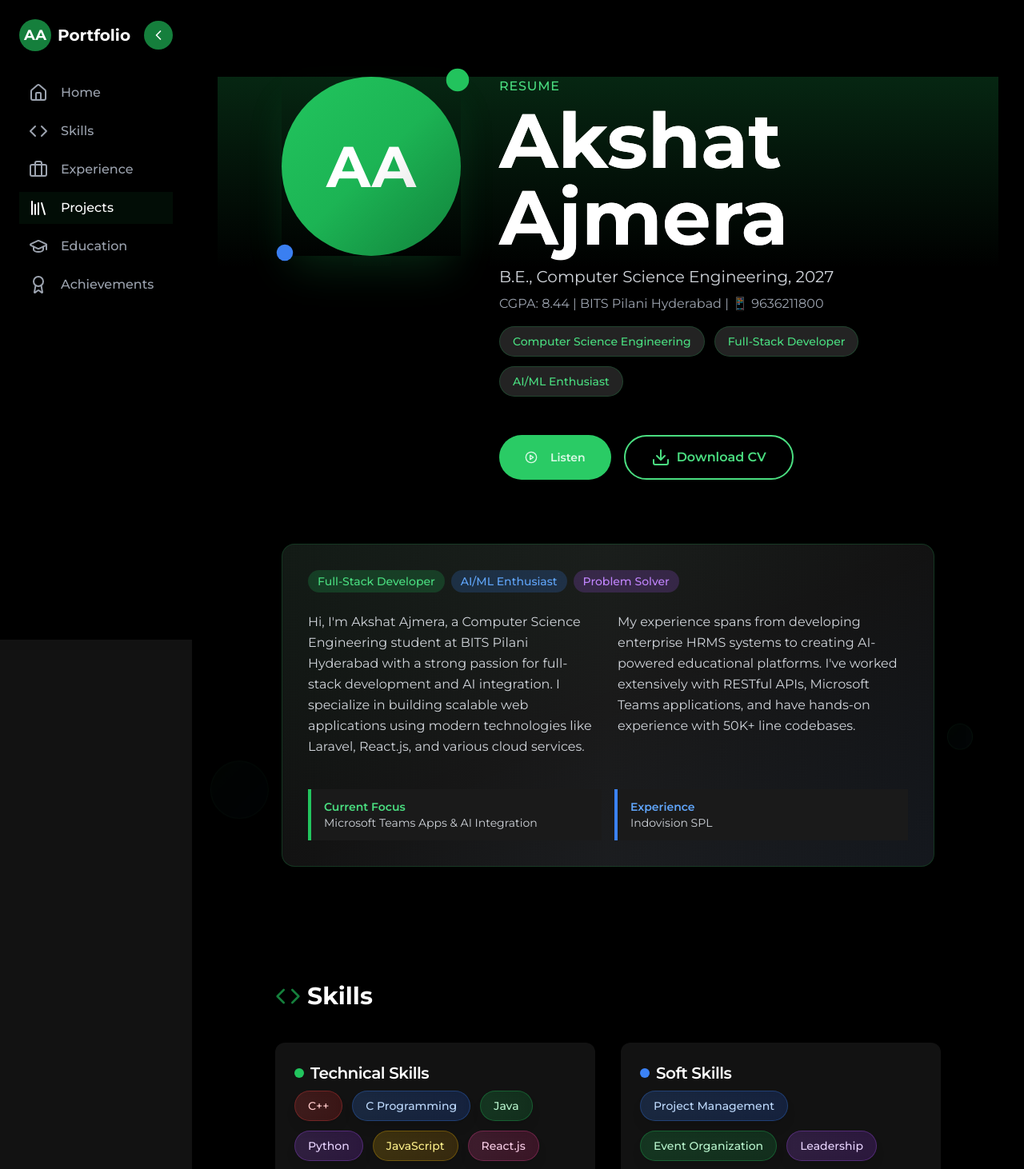
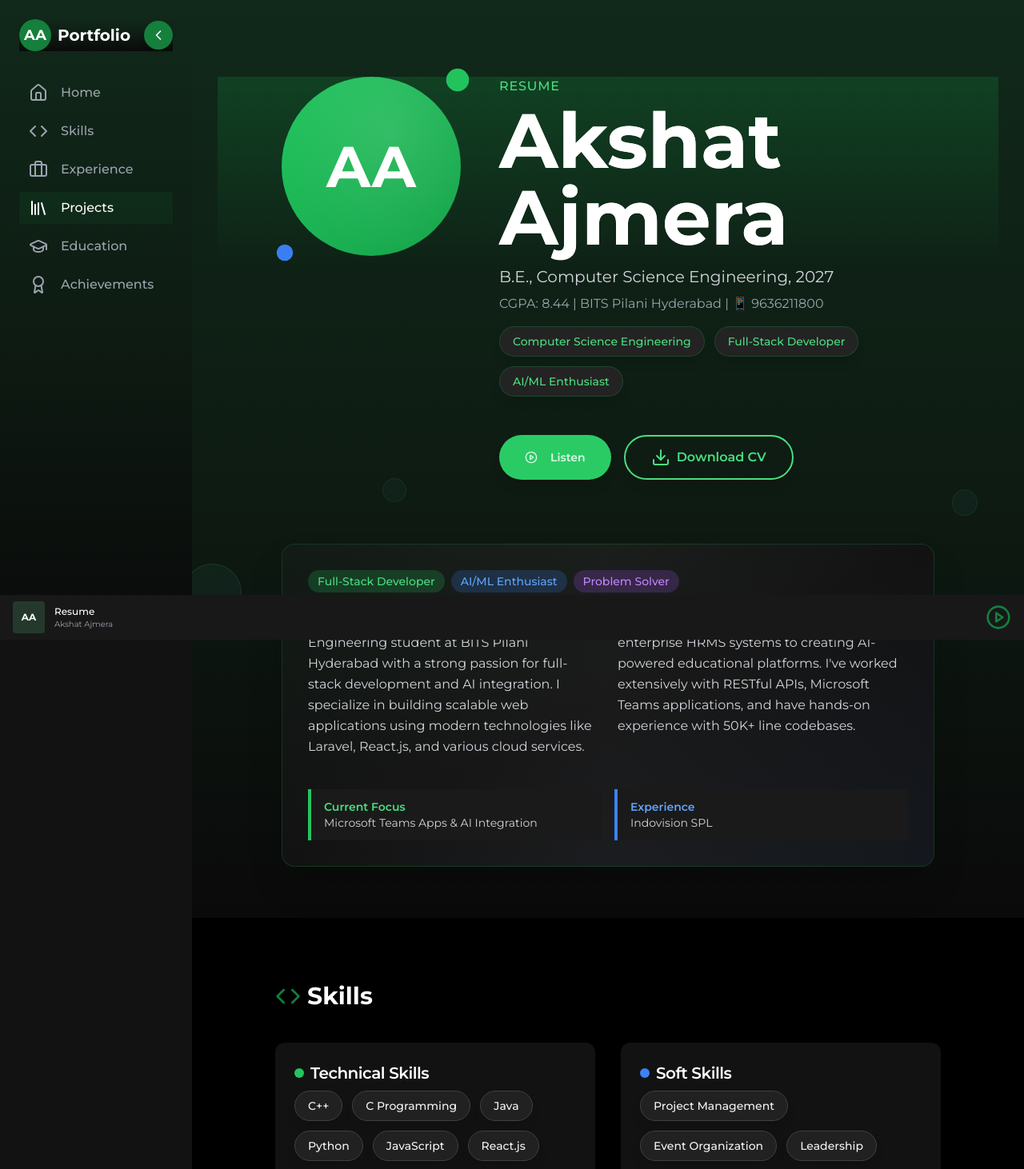
Before and after one commit to akshatajmera7/spotify-portfolio, a Next.js app: page / in a window 1280 px wide. Shown: the top 1462 px of the page at 80% size. Built offline with nearby package versions, Linux system fonts and the light colour scheme.

Commit message:
fixed a bug

```diff
--- a/src/app/layout.tsx
+++ b/src/app/layout.tsx
@@ -17,7 +17,7 @@ export default function RootLayout({
 }>) {
   return (
     <html lang="en">
-      <body className="antialiased bg-background min-h-screen">
+  <body className="antialiased bg-gradient-to-b from-[#10291a] via-[#0e1c13] to-[#0a0a0a] min-h-screen">
         <Toaster position="top-center" />
         {children}
       </body>
--- a/src/app/page.tsx
+++ b/src/app/page.tsx
@@ -54,7 +54,7 @@ export default function Home() {
         </div>
 
         {/* <NowPlaying /> */}
-        {/* <MobileNowPlaying /> */}
+  <MobileNowPlaying />
       </main>
     </ScrollProvider>
   );
--- a/src/components/MobileNav.tsx
+++ b/src/components/MobileNav.tsx
@@ -21,7 +21,7 @@ const MobileNav = () => {
 
   return (
     <div className="md:hidden">
-      <div className="fixed top-0 left-0 right-0 z-40 px-4 py-3 bg-black flex justify-between items-center">
+  <div className="fixed top-0 left-0 right-0 z-40 px-4 py-3 bg-gradient-to-b from-[#10291a] via-[#0e1c13] to-[#0a0a0a] flex justify-between items-center">
         <div className="flex items-center gap-2">
           <div className="w-8 h-8 bg-primary rounded-full flex items-center justify-center">
             <span className="text-white font-bold text-sm">AA</span>
@@ -36,7 +36,7 @@ const MobileNav = () => {
       <AnimatePresence>
         {isOpen && (
           <motion.div
-            className="fixed inset-0 bg-black z-30 pt-16 px-4"
+            className="fixed inset-0 bg-gradient-to-b from-[#10291a] via-[#0e1c13] to-[#0a0a0a] z-30 pt-16 px-4"
             initial={{ opacity: 0, y: -50 }}
             animate={{ opacity: 1, y: 0 }}
             exit={{ opacity: 0, y: -50 }}
--- a/src/components/Sidebar.tsx
+++ b/src/components/Sidebar.tsx
@@ -37,7 +37,7 @@ const Sidebar = ({ onToggle }: { onToggle: (isCollapsed: boolean) => void }) =>
     <motion.div
       className={`${
         isCollapsed ? 'w-16' : 'w-60'
-      } bg-black h-full fixed left-0 top-0 p-6 hidden md:block transition-all duration-300`}
+  } bg-gradient-to-b from-[#10291a] via-[#0e1c13] to-[#0a0a0a] h-full fixed left-0 top-0 p-6 hidden md:block transition-all duration-300`}
       initial={{ x: -250 }}
       animate={{ x: 0 }}
       transition={{ type: 'spring', stiffness: 100, damping: 20 }}
@@ -46,7 +46,7 @@ const Sidebar = ({ onToggle }: { onToggle: (isCollapsed: boolean) => void }) =>
       <div
         className={`flex items-center gap-2 mb-8 ${
           isCollapsed ? 'justify-center cursor-pointer' : ''
-        }`}
+        } bg-gradient-to-b from-[#10291a] via-[#0e1c13] to-[#0a0a0a]`}
         onClick={toggleSidebar} // Toggle sidebar on click
       >
         {isCollapsed ? (
--- a/src/components/sections/Hero.tsx
+++ b/src/components/sections/Hero.tsx
@@ -10,8 +10,8 @@ const FloatingBubbles = () => {
     id: i,
     size: Math.random() * 60 + 20,
     left: Math.random() * 100,
-    delay: Math.random() * 4,
-    duration: Math.random() * 10 + 15,
+    delay: Math.random() * 2, // less delay for more activity
+    duration: Math.random() * 5 + 6, // much faster bubbles
   }));
 
   return (
@@ -148,7 +148,7 @@ const Hero = () => {
   return (
     <section
       id="hero"
-      className="pt-20 md:pt-8 pb-16 px-6 md:px-8 bg-black relative overflow-hidden"
+      className="pt-20 md:pt-8 pb-16 px-6 md:px-8 bg-gradient-to-b from-[#10291a] via-[#0e1c13] to-[#0a0a0a] relative overflow-hidden"
     >
       {/* Floating Bubbles */}
       <FloatingBubbles />
@@ -163,16 +163,16 @@ const Hero = () => {
           animate={{ opacity: 1, y: 0 }}
           transition={{ duration: 0.5 }}
         >
-          {/* Profile image */}
+          {/* Profile image - remove any parent background/gradient, only the circle has gradient */}
           <motion.div
-            className="w-40 h-40 md:w-48 md:h-48 lg:w-56 lg:h-56 shadow-2xl shadow-green-500/20 flex-shrink-0 relative"
+            className="w-40 h-40 md:w-48 md:h-48 lg:w-56 lg:h-56 flex-shrink-0 relative bg-transparent"
             initial={{ opacity: 0, scale: 0.9 }}
             animate={{ opacity: 1, scale: 1 }}
             transition={{ duration: 0.5, delay: 0.2 }}
           >
-            <div className="w-full h-full bg-gradient-to-br from-green-500 to-green-600 flex items-center justify-center rounded-full relative overflow-hidden">
+            <div className="w-full h-full rounded-full flex items-center justify-center relative overflow-hidden bg-gradient-to-br from-green-500 to-green-600">
               <span className="text-white text-5xl md:text-6xl lg:text-7xl font-bold">AA</span>
-              <div className="absolute inset-0 bg-gradient-to-br from-transparent via-transparent to-black/20 rounded-full"></div>
+              <div className="absolute inset-0 rounded-full pointer-events-none" style={{background: 'radial-gradient(ellipse at 60% 30%, rgba(255,255,255,0.10) 0%, transparent 70%)'}} />
             </div>
             {/* Floating indicators */}
             <motion.div
--- a/src/components/sections/Skills.tsx
+++ b/src/components/sections/Skills.tsx
@@ -3,21 +3,8 @@ import { motion } from 'framer-motion';
 import { Code } from 'lucide-react';
 import { Card, CardContent, CardHeader, CardTitle } from '@/components/ui/card';
 
-// Colorful background colors for skills
-const skillColors = [
-  'bg-gradient-to-r from-red-500/20 to-red-600/20 text-red-200 border border-red-500/30',
-  'bg-gradient-to-r from-blue-500/20 to-blue-600/20 text-blue-200 border border-blue-500/30',
-  'bg-gradient-to-r from-green-500/20 to-green-600/20 text-green-200 border border-green-500/30',
-  'bg-gradient-to-r from-purple-500/20 to-purple-600/20 text-purple-200 border border-purple-500/30',
-  'bg-gradient-to-r from-yellow-500/20 to-yellow-600/20 text-yellow-200 border border-yellow-500/30',
-  'bg-gradient-to-r from-pink-500/20 to-pink-600/20 text-pink-200 border border-pink-500/30',
-  'bg-gradient-to-r from-indigo-500/20 to-indigo-600/20 text-indigo-200 border border-indigo-500/30',
-  'bg-gradient-to-r from-cyan-500/20 to-cyan-600/20 text-cyan-200 border border-cyan-500/30',
-  'bg-gradient-to-r from-emerald-500/20 to-emerald-600/20 text-emerald-200 border border-emerald-500/30',
-  'bg-gradient-to-r from-orange-500/20 to-orange-600/20 text-orange-200 border border-orange-500/30',
-  'bg-gradient-to-r from-violet-500/20 to-violet-600/20 text-violet-200 border border-violet-500/30',
-  'bg-gradient-to-r from-rose-500/20 to-rose-600/20 text-rose-200 border border-rose-500/30',
-];
+// Minimal, consistent background color for all skills
+const skillBadgeClass = 'bg-neutral-800/80 text-neutral-100 border border-neutral-700';
 
 const technicalSkills = [
   'C++', 'C Programming', 'Java', 'Python', 'JavaScript', 'React.js', 'Node.js', 'PHP',
@@ -71,12 +58,10 @@ const SkillsBubbles = () => {
   );
 };
 
-const SkillBadge = ({ skill, index }: { skill: string; index: number }) => {
-  const colorClass = skillColors[index % skillColors.length];
-
+const SkillBadge = ({ skill }: { skill: string }) => {
   return (
     <motion.div
-      className={`${colorClass} rounded-full px-4 py-2 text-sm font-medium shadow-lg backdrop-blur-sm`}
+      className={`${skillBadgeClass} rounded-full px-4 py-2 text-sm font-medium shadow-lg backdrop-blur-sm`}
       whileHover={{
         scale: 1.08,
         boxShadow: '0 10px 25px rgba(0,0,0,0.3)',
@@ -133,7 +118,7 @@ const Skills = () => {
                       transition={{ duration: 0.3, delay: index * 0.05 }}
                       viewport={{ once: true }}
                     >
-                      <SkillBadge skill={skill} index={index} />
+                      <SkillBadge skill={skill} />
                     </motion.div>
                   ))}
                 </div>
@@ -164,7 +149,7 @@ const Skills = () => {
                       transition={{ duration: 0.3, delay: index * 0.1 }}
                       viewport={{ once: true }}
                     >
-                      <SkillBadge skill={skill} index={technicalSkills.length + index} />
+                      <SkillBadge skill={skill} />
                     </motion.div>
                   ))}
                 </div>
--- a/src/context/ScrollContext.tsx
+++ b/src/context/ScrollContext.tsx
@@ -15,15 +15,23 @@ export const ScrollProvider: React.FC<{ children: React.ReactNode }> = ({ childr
 
   useEffect(() => {
     let scrollInterval: NodeJS.Timeout | null = null;
-
+    // Only auto-scroll if isScrolling, but do NOT block user scroll (let user override at any time)
     if (isScrolling) {
       scrollInterval = setInterval(() => {
         window.scrollBy({ top: 1, behavior: 'smooth' });
       }, 20);
-    } else if (scrollInterval) {
-      clearInterval(scrollInterval);
+      // Allow user to stop auto-scroll by manual scroll/touch
+      const stopOnUserScroll = () => setIsScrolling(false);
+      window.addEventListener('wheel', stopOnUserScroll, { passive: true });
+      window.addEventListener('touchstart', stopOnUserScroll, { passive: true });
+      return () => {
+        if (scrollInterval) clearInterval(scrollInterval);
+        window.removeEventListener('wheel', stopOnUserScroll);
+        window.removeEventListener('touchstart', stopOnUserScroll);
+      };
+    } else {
+      if (scrollInterval) clearInterval(scrollInterval);
     }
-
     return () => {
       if (scrollInterval) clearInterval(scrollInterval);
     };
```
